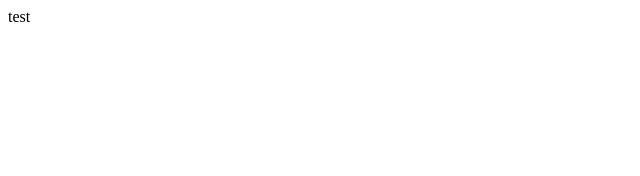
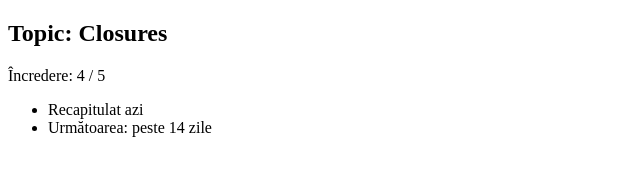
Before and after one commit to allecz/vanila-js-framework, a website with bundled scripts: page index.html in a window 1280 px wide. Shown: the whole page, without its empty margins (0-640 px from the left). Built offline with nearby package versions, Linux system fonts and the light colour scheme.

Commit message:
added render + eslint

```diff
--- /dev/null
+++ b/framework/create-element.js
@@ -0,0 +1,11 @@
+const createElement = (type, props, ...children) => {
+  return {
+    type,
+    props: {
+      ...props,
+      children,
+    },
+  };
+};
+
+export default createElement;
--- /dev/null
+++ b/framework/index.js
@@ -0,0 +1,2 @@
+export { default as createElement } from "./create-element.js";
+export { default as render } from "./render.js";
--- /dev/null
+++ b/framework/render.js
@@ -0,0 +1,32 @@
+import getCurrentTypeForError from "./utils/get-current-type-for-error.js";
+
+const getElementFromDescription = (description) => {
+  if (typeof description === "string" || typeof description === "number") {
+    const element = document.createTextNode(description.toString());
+    return element;
+  }
+
+  const element = document.createElement(description.type);
+  const { children, ...props } = description.props;
+  Object.assign(element, props);
+
+  for (const child of children) {
+    element.appendChild(getElementFromDescription(child));
+  }
+
+  return element;
+};
+
+const render = (description, container) => {
+  if (!(container instanceof HTMLElement)) {
+    throw new TypeError(
+      `container is not a HTMLElement, received ${getCurrentTypeForError(container)}`,
+    );
+  }
+
+  const element = getElementFromDescription(description);
+
+  container.appendChild(element);
+};
+
+export default render;
--- /dev/null
+++ b/framework/utils/get-current-type-for-error.js
@@ -0,0 +1,8 @@
+const getCurrentTypeForError = (variable) => {
+  if (variable === null) {
+    return "null";
+  }
+  return typeof variable;
+};
+
+export default getCurrentTypeForError;
--- a/index.html
+++ b/index.html
@@ -1,9 +1,10 @@
+<!doctype html>
 <html>
   <head>
     <link rel="stylesheet" href="styles.css" />
     <script type="module" src="index.js"></script>
   </head>
   <body>
-    <div>test</div>
+    <div id="root"></div>
   </body>
 </html>
--- a/index.js
+++ b/index.js
@@ -1,12 +1,8 @@
-import { createElement } from "./utils/createElement.js";
-
-const title = createElement("h1", null, "Salut!");
-
-const link = createElement("a", { href: "/about", className: "nav" }, "Despre");
+import { createElement, render } from "./framework/index.js";
 
 const card = createElement(
   "div",
-  { className: "card" },
+  { className: "card", id: "closures" },
   createElement("h2", null, "Topic: Closures"),
   createElement("p", null, "Încredere: ", 4, " / 5"),
   createElement(
@@ -16,3 +12,5 @@ const card = createElement(
     createElement("li", null, "Următoarea: peste ", 14, " zile"),
   ),
 );
+
+render(card, document.getElementById("root"));
--- a/utils/createElement.js
+++ /dev/null
@@ -1,9 +0,0 @@
-export const createElement = (type, props, ...children) => {
-  return {
-    type,
-    props: {
-      ...props,
-      children,
-    },
-  };
-};
```
Also changed, not shown: eslint.config.mjs (added, +14 -0 lines), jsconfig.json (added, +10 -0 lines), package.json (added, +8 -0 lines), 2 other files.
